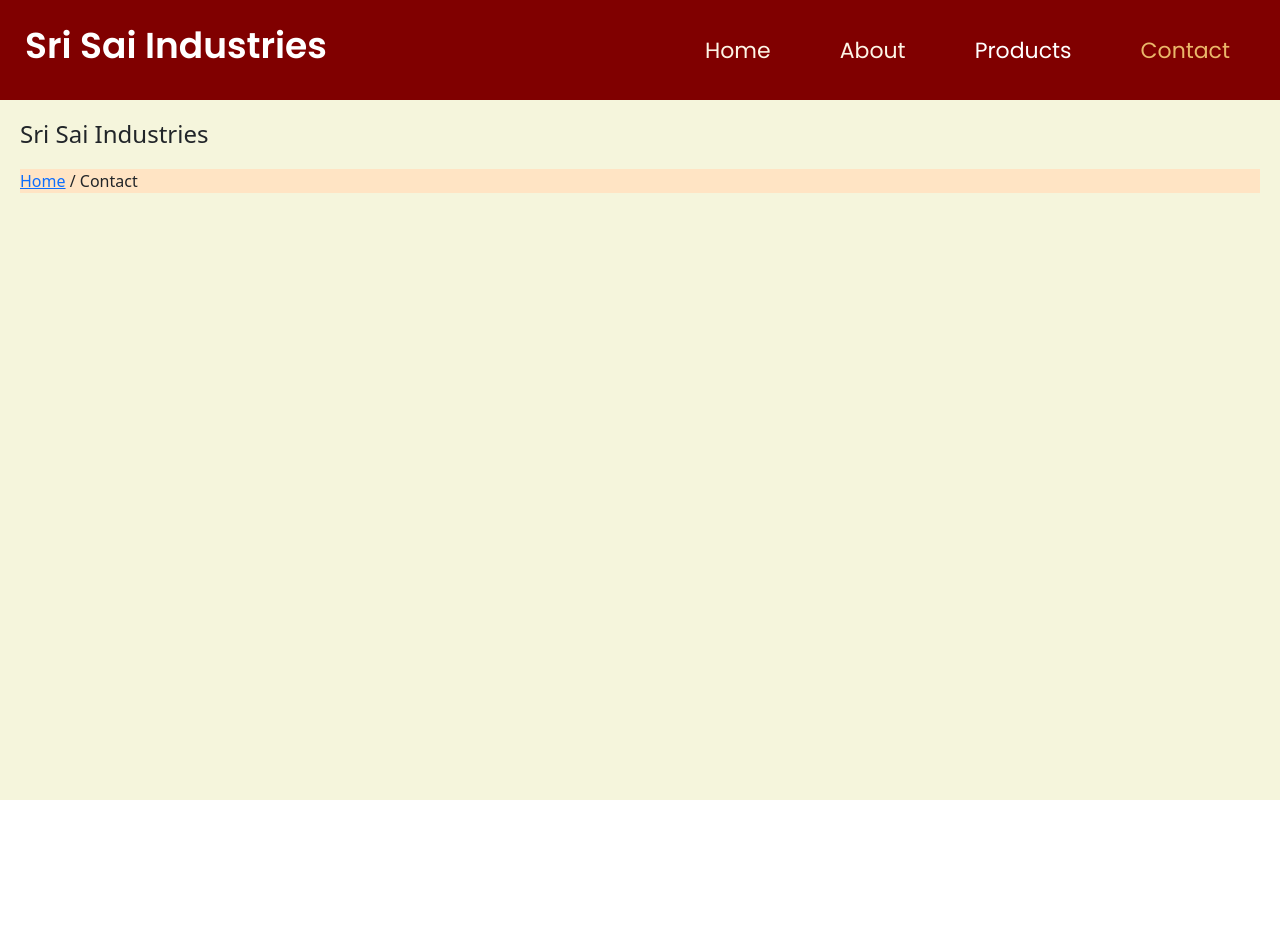
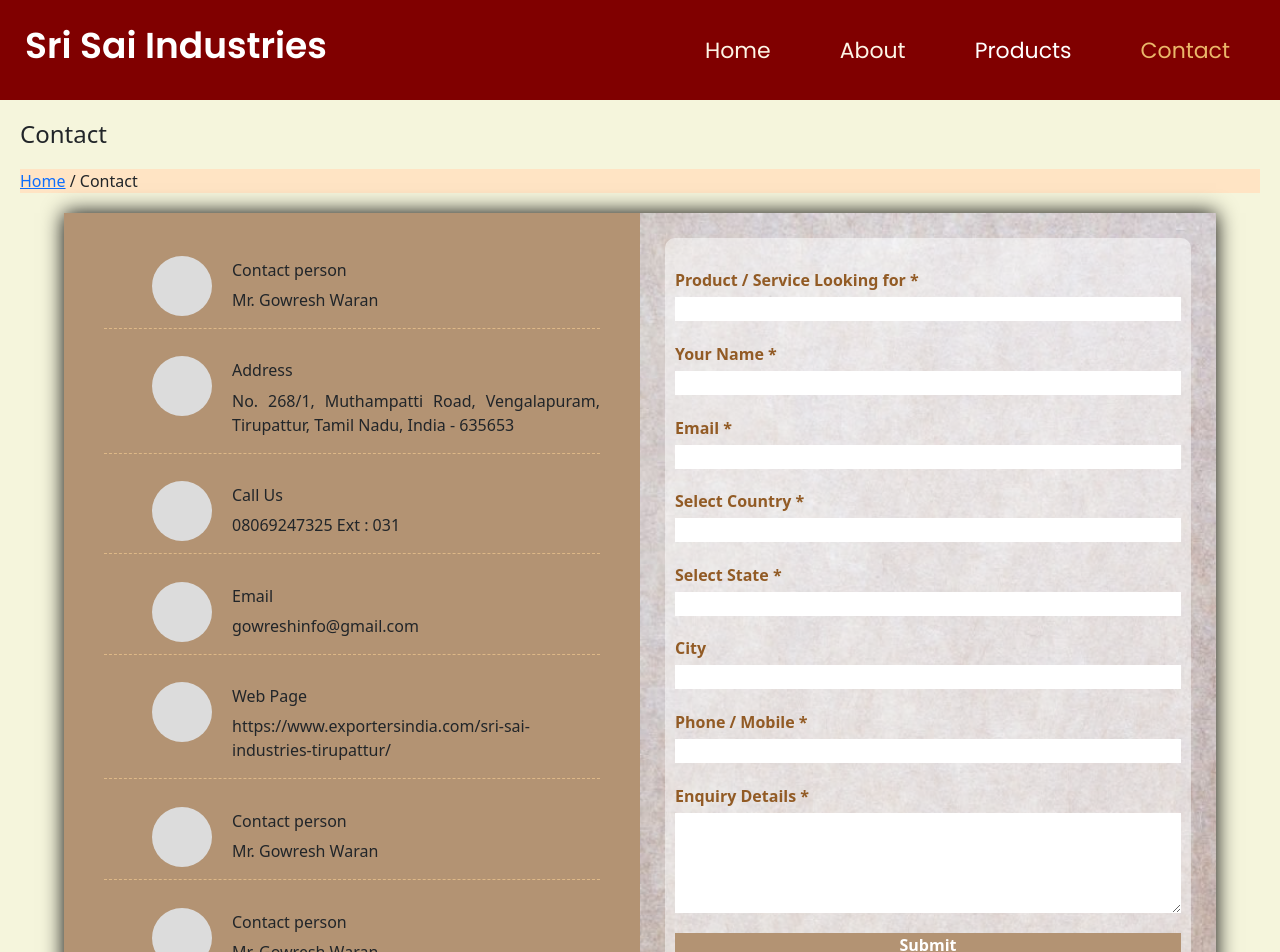
Before and after one commit to Janarthanan-97/React, a React (Vite) app: page /contact in a window 1280 px wide. Shown: the top 952 px of the page. Before the commit the page ends 800 px from the top, so only its background shows below. Built offline with nearby package versions, Linux system fonts and the light colour scheme.

Commit message:
all page complete copy 01

```diff
--- a/src/component/About/About.css
+++ b/src/component/About/About.css
@@ -1,6 +1,7 @@
 
 #about{
     background-color: #f0f6ef;
+    padding-top: 100px;
 }
 #about  h4{
     font-size: 1.5rem;
@@ -83,6 +84,9 @@
 }
 
 @media (max-width:952px) {
+    #about{
+        padding-top: 0px;
+    }
     .about-container{
         display: flex;
         flex-direction: column;
--- a/src/component/Contact/Contact.css
+++ b/src/component/Contact/Contact.css
@@ -1,88 +1,7 @@
-/* .contact-container{
-    background-color: #FFE4B5;
-    display: flex;
-    flex-direction: column;
-    align-items: center;
-    padding-bottom: 100px;
-}
-.contact-container h4{
-    margin-top: 100px;
-    font-weight: 600;
-    margin-bottom: 100px;
-}
-.contact-div{
-    display: flex;
-    width: 100vw;
-    justify-content: space-between;
-    flex-wrap: wrap;
-    padding: 0 150px;
-
-}
-.contact-left{
-    height: 15rem;
-    width: 30rem;
-    display: flex;
-    flex-direction: column;
-    justify-content: center;
-    align-items: center;
-    gap: 20px;
-}
-.contact-left a{
-    display: flex;
-    gap: 5px;
-    text-decoration: none;
-    color: black;
-}
-.contact-left span{
-    margin-top: -5px;
-}
-.center-line{
-    background-color: #78866B;
-    width: 5px;
-    height: 15rem;
-}
-.contact-right{
-    height: 15rem;
-    width: 30rem;
-    display: flex;
-    flex-direction: column;
-}
-.contact-right textarea{
-    background: #78866B50;
-    border: 2px solid #78866B;
-}
-.contact-right textarea :focus{
-    outline: none;
-}
-.contact-right button{
-    background-color: #78866B;
-    color: #FFE4B5;
-    font-weight: 500;
-    padding: 10px;
-}
-@media (max-width:952px) {
-    .contact-container{
-        width: 100vw;
-    }
-    .contact-div{
-        display: flex;
-        flex-direction: column;
-        justify-content: center;
-        padding: 0 0;
-
-    }
-    .center-line{
-        display: none;
-    }
-    .contact-container h4{
-        margin-top: 50px;
-    }
-
-} */
 #contact{
     padding-top: 100px;
     background-color: beige;
-    height: 100vh;
+    padding-bottom: 100px;
 }
 .contact-container h4{
     margin: 20px;
@@ -91,3 +10,161 @@
     background-color: bisque;
     margin: 0 20px;
 }
+.contact-main-content{
+    background-color: #fff;
+    height: 100vh;
+    width: auto;
+    margin: 20px 5vw;
+    box-shadow: 0 0 20px #000000;
+    display: flex;
+}
+.contact-left{
+    width: 50%;
+    height: 100vh;
+    display: flex;
+    flex-direction: column;
+    justify-content: space-between;
+    gap: 10px;
+    padding-top: 3rem;
+    background-color: #B39373;
+    padding-bottom: 2rem;
+    flex-shrink: 0;
+}
+.contact-cell{
+    display: flex;
+    gap: 20px;
+    padding-left: 3rem;
+    border-bottom: .5px dashed burlywood;
+    margin: 0 40px;
+}
+.contact-cell .contact-icon{
+    width: 60px;
+    height: 60px;
+    border-radius: 50%;
+    background-color: #DCDCDC;
+    margin-top: -5px;
+    flex-shrink: 0;
+}
+.contact-cell div{
+    text-align: justify;
+    flex-wrap: wrap;
+}
+
+.contact-right{
+    width: 50%;
+    height: 100vh;
+    flex-shrink: 0;
+    position: relative;
+    color: #925b25;
+    font-weight: 600;
+}
+.contact-right img{
+    height: 100%;
+    width: 100%;
+    position: absolute;
+}
+.contact-layer{
+    height: 100%;
+    width: 100%;
+    z-index: 5;
+    position: absolute;
+    display: flex;
+}
+.contact-layer .contact-layer-color{
+    background-color: #ffffff80;
+    height: calc(100% - 50px);
+    width: calc(100% - 50px);
+    margin: auto auto;
+    border-radius: 10px;
+    position: relative;
+}
+.contact-right-cell-container{
+    position: absolute;
+    display: flex;
+    flex-direction: column;
+    justify-content: space-evenly;
+    height: 100%;
+    width: 100%;
+    padding: 10px;
+}
+.contact-right-cell{
+    display: flex;
+    flex-direction: column;
+    gap: 5px;
+}
+.contact-right-cell input{
+    border: none;
+}
+.contact-right-cell textarea{
+    border: none;
+    height: 100px;
+}
+.contact-right-cell input:focus{
+    outline: none;
+}
+.contact-right-cell textarea:focus{
+    outline: none;
+}
+.contact-right-cell-container button{
+    background-color: #B39373;
+    color: #fff;
+    font-weight: 600;
+    border: none;
+}
+@media (max-width: 952px){
+    #contact{
+        padding-top: 10px;
+        background-color: beige;
+        padding-bottom: 100px;
+    }
+    .contact-main-content{
+        background-color: #fff;
+        height: fit-content;
+        width: auto;
+        margin: 20px 5vw;
+        box-shadow: 0 0 20px #000000;
+        display: flex;
+        flex-direction: column;
+    }
+    .contact-left{
+        width: calc(100% - 0px);
+        height: fit-content;
+        display: flex;
+        justify-content: space-between;
+        gap: 10px;
+        padding-top: 3rem;
+        background-color: #B39373;
+        padding-bottom: 2rem;
+        flex-shrink: 0;
+        overflow: hidden;
+    }
+    .contact-cell{
+        display: flex;
+        gap: 20px;
+        padding-left: 0;
+        border-bottom: .5px dashed burlywood;
+        margin: 0 10px;
+    }
+    .contact-cell .contact-icon{
+        width: 50px;
+        height: 50px;
+        border-radius: 50%;
+        background-color: #DCDCDC;
+        margin-top: 0px;
+        flex-shrink: 0;
+    }
+    .contact-right{
+        width: 100%;
+        height: 150vh;
+        flex-shrink: 0;
+        position: relative;
+        color: #925b25;
+        font-weight: 600;
+    }
+    .contact-right img{
+        height: 100%;
+        width: 100%;
+        position: absolute;
+    }
+
+}
--- a/src/component/Contact/Contact.jsx
+++ b/src/component/Contact/Contact.jsx
@@ -1,14 +1,111 @@
 import React from 'react'
 import './Contact.css'
 import { Link } from 'react-router-dom'
+import i from '../Image/BACKGROUND.jpg'
 
 function Contact() {
   return (
     <section id='contact'>
       <div className='contact-container'>
-        <h4>Sri Sai Industries</h4>
+        <h4>Contact</h4>
         <div className='contact-nav'>
           <Link to='/'>Home</Link> <span>/</span> <span>Contact</span>
+        </div>
+        <div className='contact-main-content'>
+          <div className='contact-left'>
+            <div className='contact-cell'>
+              <div className='contact-icon'></div>
+              <div>
+                <h6>Contact person</h6>
+                <p>Mr. Gowresh Waran</p>
+              </div>
+            </div>
+            <div className='contact-cell'>
+              <div className='contact-icon'></div>
+              <div>
+                <h6>Address</h6>
+                <p>No. 268/1, Muthampatti Road, Vengalapuram, Tirupattur, Tamil Nadu, India - 635653</p>
+              </div>
+            </div>
+            <div className='contact-cell'>
+              <div className='contact-icon'></div>
+              <div>
+                <h6>Call Us</h6>
+                <p>08069247325 Ext : 031</p>
+              </div>
+            </div>
+            <div className='contact-cell'>
+              <div className='contact-icon'></div>
+              <div>
+                <h6>Email</h6>
+                <p>gowreshinfo@gmail.com</p>
+              </div>
+            </div>
+            <div className='contact-cell'>
+              <div className='contact-icon'></div>
+              <div>
+                <h6>Web Page</h6>
+                <p>https://www.exportersindia.com/sri-sai-industries-tirupattur/</p>
+              </div>
+            </div>
+            <div className='contact-cell'>
+              <div className='contact-icon'></div>
+              <div>
+                <h6>Contact person</h6>
+                <p>Mr. Gowresh Waran</p>
+              </div>
+            </div>
+            <div className='contact-cell'>
+              <div className='contact-icon'></div>
+              <div>
+                <h6>Contact person</h6>
+                <p>Mr. Gowresh Waran</p>
+              </div>
+            </div>
+          </div>
+          <div className='contact-right'>
+            <img src={i} />
+            <div className='contact-layer'>
+              <div className='contact-layer-color'>
+           <div className='contact-right-cell-container'>
+           <div className='contact-right-cell'>
+              <label>Product / Service Looking for *</label>
+              <input />
+            </div>
+            <div className='contact-right-cell'>
+              <label>Your Name *</label>
+              <input />
+            </div>
+            <div className='contact-right-cell'>
+              <label>Email *</label>
+              <input />
+            </div>
+            <div className='contact-right-cell'>
+              <label>Select Country *</label>
+              <input />
+            </div>
+            <div className='contact-right-cell'>
+              <label>Select State *</label>
+              <input />
+            </div>
+            <div className='contact-right-cell'>
+              <label>City</label>
+              <input />
+            </div>
+            <div className='contact-right-cell'>
+              <label>Phone / Mobile *</label>
+              <input />
+            </div>
+            <div className='contact-right-cell'>
+              <label>Enquiry Details *</label>
+              <textarea/>
+            </div>
+            <button>Submit</button>
+           </div>
+           </div>
+            </div>
+          </div>
+
         </div>
       </div>
     </section>
--- a/src/component/Home/Home.css
+++ b/src/component/Home/Home.css
@@ -47,6 +47,9 @@
 .slider-nav a:hover {
     opacity: 1;
     transform: scale(1.1);
+}
+#home{
+    padding-top: 100px;
 }
 
 .home-product-container {
@@ -465,6 +468,9 @@
 }
 
 @media (max-width: 952px) {
+    #home{
+        padding-top: 0px;
+    }
     .carousel-container {
         aspect-ratio: 16/9;
     }
--- a/src/component/Products/Products.css
+++ b/src/component/Products/Products.css
@@ -1,8 +1,12 @@
+#product{
+    padding-top: 100px;
+}
 #product  h4{
     font-size: 1.5rem;
 }
 .product-container{
     padding: 2rem 5rem;
+    padding-top: 100px;
 }
 .product-nav{
     height: 2rem;
@@ -50,5 +54,6 @@
     .product-container{
         padding: 2rem 3rem;
         margin-bottom: 100px;
+        padding-top: 0px;
     }
 }
```
Also changed, not shown: src/component/Image/BACKGROUND.jpg (added).
